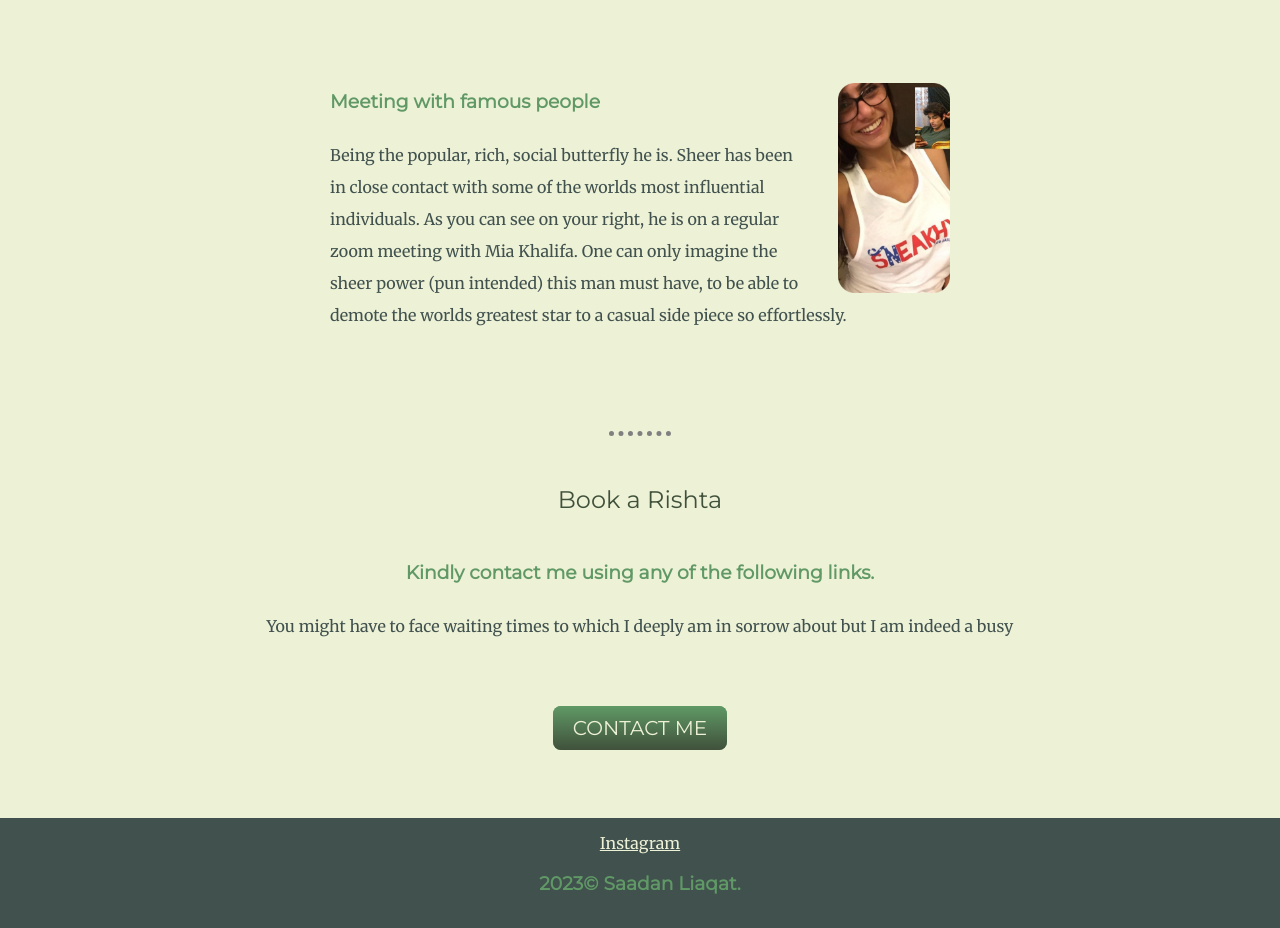
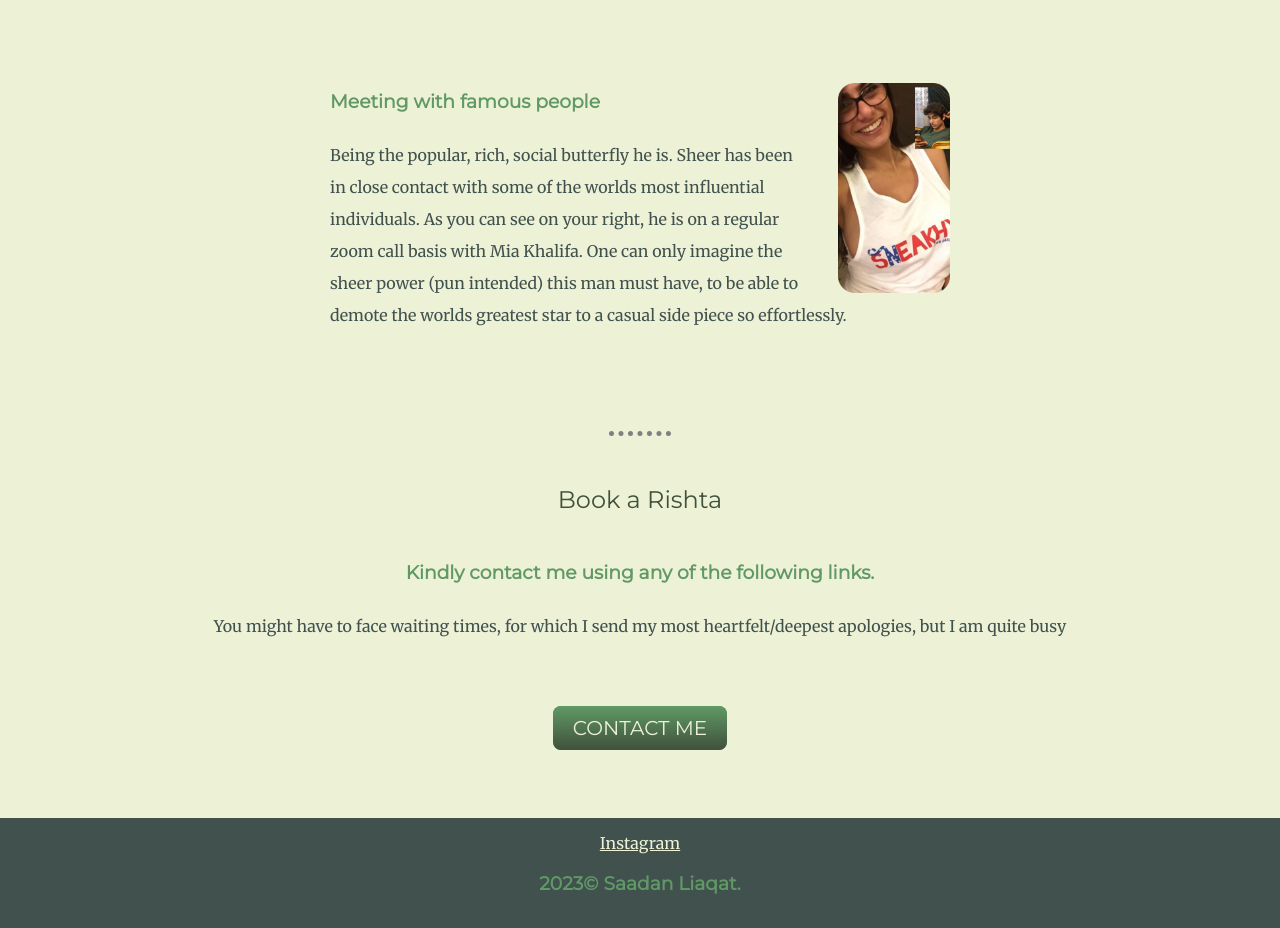
Before and after one commit to saadaanlqt/thesheerwebsite, a plain HTML site: page index.html in a window 1280 px wide. Shown: the part 1060-1988 px from the top of the page. Drawn offline with Linux system fonts and the light colour scheme.

Commit message:
Update index.html

```diff
--- a/index.html
+++ b/index.html
@@ -35,7 +35,7 @@
               <div class="skill-row">
                 <img class="sheermia" src="sheermeme-modified.png" alt="">
                 <h3>Meeting with famous people</h3>
-                <p>Being the popular, rich, social butterfly he is. Sheer has been in close contact with some of the worlds most influential individuals. As you can see on your right, he is on a regular zoom meeting with Mia Khalifa. One can only imagine the sheer power (pun intended) this man must have, to be able to demote the worlds greatest star to a casual side piece so effortlessly.</p>
+                <p>Being the popular, rich, social butterfly he is. Sheer has been in close contact with some of the worlds most influential individuals. As you can see on your right, he is on a regular zoom call basis with Mia Khalifa. One can only imagine the sheer power (pun intended) this man must have, to be able to demote the worlds greatest star to a casual side piece so effortlessly.</p>
               </div>
             </div>
 
@@ -44,7 +44,7 @@
               <h2>Book a Rishta</h2>
               <div class="contactmessage">
               <h3>Kindly contact me using any of the following links.</h3>
-              <p>You might have to face waiting times to which I deeply am in sorrow about but I am indeed a busy</p>
+              <p>You might have to face waiting times, for which I send my most heartfelt/deepest apologies, but I am quite busy</p>
             </div>
               <a class="btn" href="mailto:shaheerqaiser786@gmail.com">CONTACT ME</a>
             </div>
```
